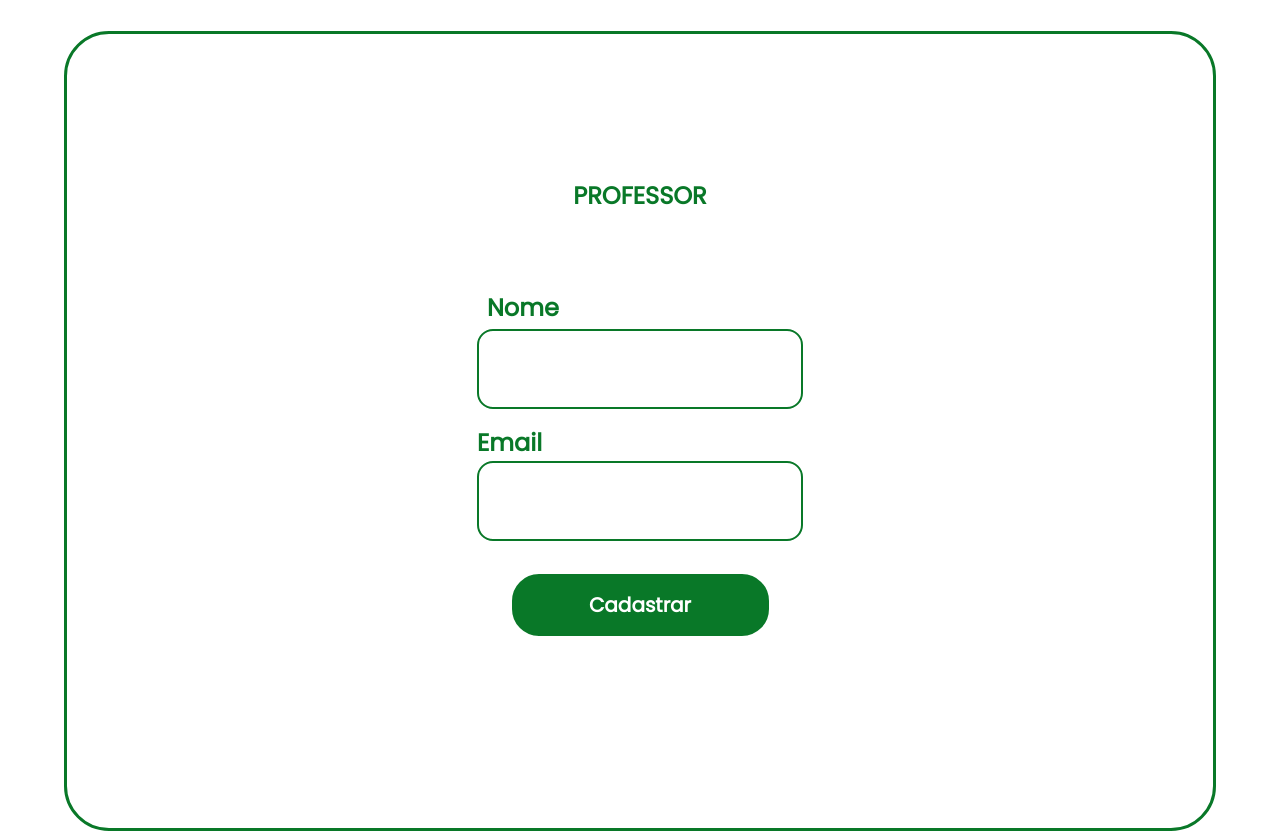
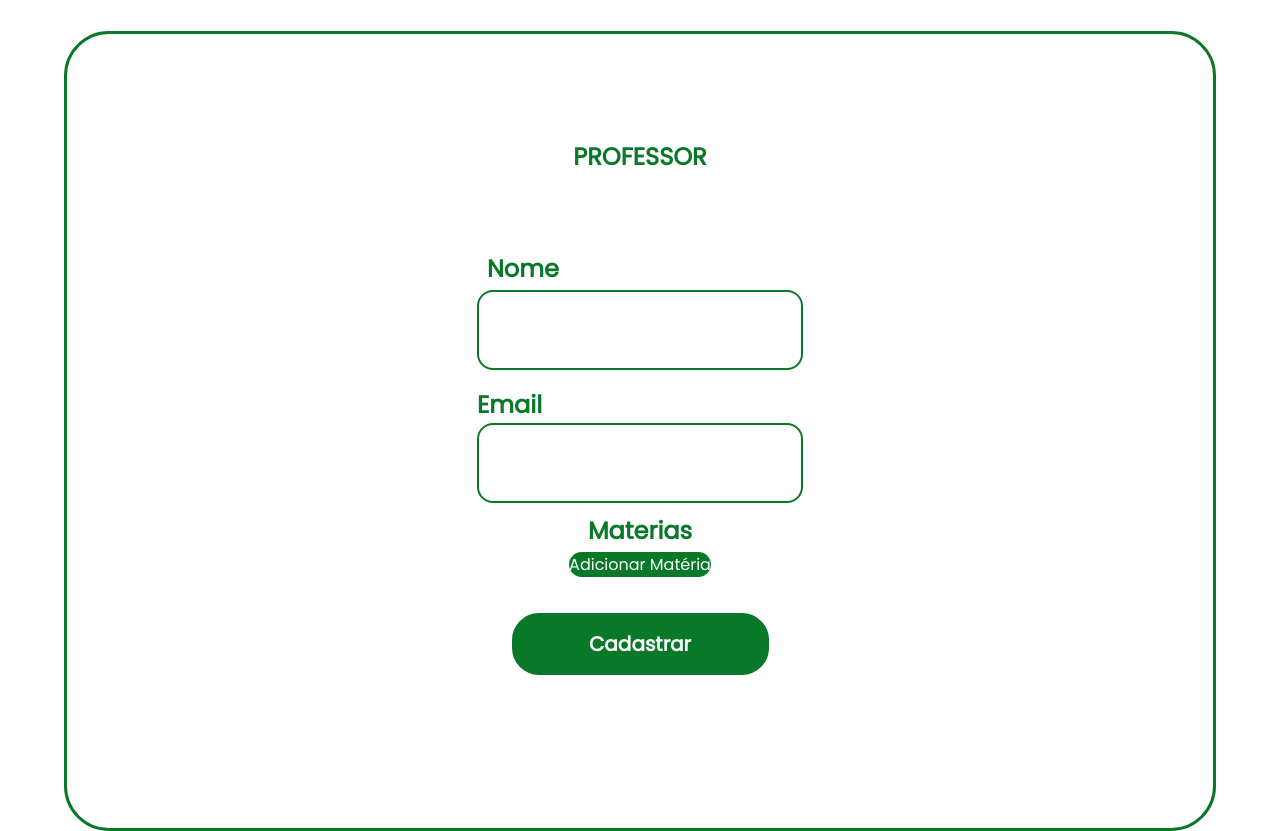
Before and after one commit to dina-dina-dina/SemanaDaEngenharia-Front-End, a React (Create React App) app: page /professor in a window 1280 px wide. Built offline with nearby package versions, Linux system fonts and the light colour scheme; sample sign-in values are in the browser's storage.

Commit message:
Feat: Cadastrar professor em varias materias Check

```diff
--- a/src/paginas/novoEvento/novoEvento.css
+++ b/src/paginas/novoEvento/novoEvento.css
@@ -1,5 +1,3 @@
-
-
 .containerNew {
     margin: 0;
     padding: 0;
@@ -7,7 +5,7 @@
     justify-content: center;
     align-items: center;
     width: 100vw;
-   height: 100vh;
+    height: 100vh;
 }
 
 .formulario2 {
@@ -61,7 +59,7 @@
 
 #inputStyle:focus {
     outline: none;
-    border:2px solid #064b19;
+    border: 2px solid #064b19;
 
 }
 
@@ -130,6 +128,7 @@
 
 
 }
+
 .feedback {
     display: flex;
     flex-direction: column;
@@ -142,7 +141,7 @@
 
 #inputStyleFb {
     width: 100%;
-    height:100%;
+    height: 100%;
 
     background: #FFFFFF;
     border: 2px solid #097828;
@@ -165,10 +164,85 @@
     margin-bottom: 5%;
 }
 
-.textpal{
+.textpal {
     font-family: 'Poppins';
     font-size: 3vh;
     text-align: center;
     width: 80%;
     margin-bottom: 5%;
 }
+
+
+#inputStyle2 {
+    width: 100%;
+    height: 10vh;
+
+    background: #FFFFFF;
+    border: 2px solid #097828;
+    border-radius: 16px;
+    box-sizing: border-box;
+
+    font-size: 25px;
+
+    text-indent: 10px;
+
+
+}
+
+#inputStyle2:focus {
+    outline: none;
+    border: 2px solid #064b19;
+
+}
+
+.tatu {
+    display: flex;
+    justify-content: center;
+}
+
+.tatu button {
+    box-sizing: border-box;
+    max-width: 20%;
+    width: fit-content;
+    height: fit-content;
+    flex-wrap: wrap;
+    background: #9e1616;
+    border: 3px solid #FFFFFF;
+    border-radius: 100vw;
+    font-family: 'Poppins';
+    font-style: normal;
+    font-size: 80%;
+    transition: all 400ms ease;
+
+    color: #FFFFFF;
+}
+.tatu2 {
+    display: flex;
+    justify-content: center;
+}
+
+.tatu2 button {
+    box-sizing: border-box;
+    max-width:70%;
+    width: fit-content;
+    height: fit-content;
+    flex-wrap: wrap;
+    background: #097828;
+    border: 3px solid #FFFFFF;
+    border-radius: 100vw;
+    font-family: 'Poppins';
+    font-style: normal;
+    font-size: 100%;
+    transition: all 400ms ease;
+
+    color: #FFFFFF;
+}
+.materias{
+    display: flex;
+    flex-direction: column;
+}
+
+.insert{
+    display: flex;
+    flex-direction: row;
+}
--- a/src/paginas/professor/cadastrarProfessor.js
+++ b/src/paginas/professor/cadastrarProfessor.js
@@ -14,6 +14,21 @@ function CadastrarProfessor() {
     const [turma, setTurma] = useState(Array)
     const navigate = useNavigate();
 
+    const [materiaList, setmateriaList] = useState([]);
+    const handleMateriaChange = (index, newValue) => {
+        const updatedList = [...materiaList];
+        updatedList[index] = newValue;
+        setmateriaList(updatedList);
+    };
+
+    const handleAddMateria = () => {
+        setmateriaList([...materiaList, '']);
+    };
+
+    const handleRemoveEmail = (index) => {
+        const updatedList = materiaList.filter((_, i) => i !== index);
+        setmateriaList(updatedList);
+    };
 
 
     async function handleClick() {
@@ -23,7 +38,8 @@ function CadastrarProfessor() {
 
             const response = await axios.post("/professor", {
                 "email": email,
-                "nome": nome
+                "nome": nome,
+                "materia":materiaList
             }).catch(err => alert(err));
             if (response) {
                 alert("Professor cadastrado com sucesso!")
@@ -43,6 +59,8 @@ function CadastrarProfessor() {
 
     }
 
+    useEffect(() => {
+    },)
 
 
 
@@ -97,10 +115,34 @@ function CadastrarProfessor() {
                             <label id='labelStyle'>Email</label>
                             <input id='inputStyle' type={'email'} onChange={(event) => setEmail(event.target.value)}></input>
                         </div>
-                        <div className='botao' >
-                            <button type='button' onClick={() => handleClick()}>Cadastrar</button>
+
+
+                    </form>
+                    <div className='materias'>
+                        <div id="title">Materias</div>
+                        <div className='insert'>
+
                         </div>
-                    </form>
+                        {materiaList.map((email, index) => (
+                            <div key={index}>
+                                <input
+                                    id='inputStyle2'
+                                    type="email"
+                                    value={email}
+                                    onChange={(e) => handleMateriaChange(index, e.target.value)}
+                                />
+                                <div className='tatu'>
+                                    <button onClick={() => handleRemoveEmail(index)}>Remove</button>
+                                </div>
+                            </div>
+                        ))}
+                        <div className='tatu2'>
+                            <button onClick={handleAddMateria}>Adicionar Matéria</button>
+                        </div>
+                    </div>
+                    <div className='botao' >
+                        <button type='button' onClick={() => handleClick()}>Cadastrar</button>
+                    </div>
                 </div>
 
             </div>
```
